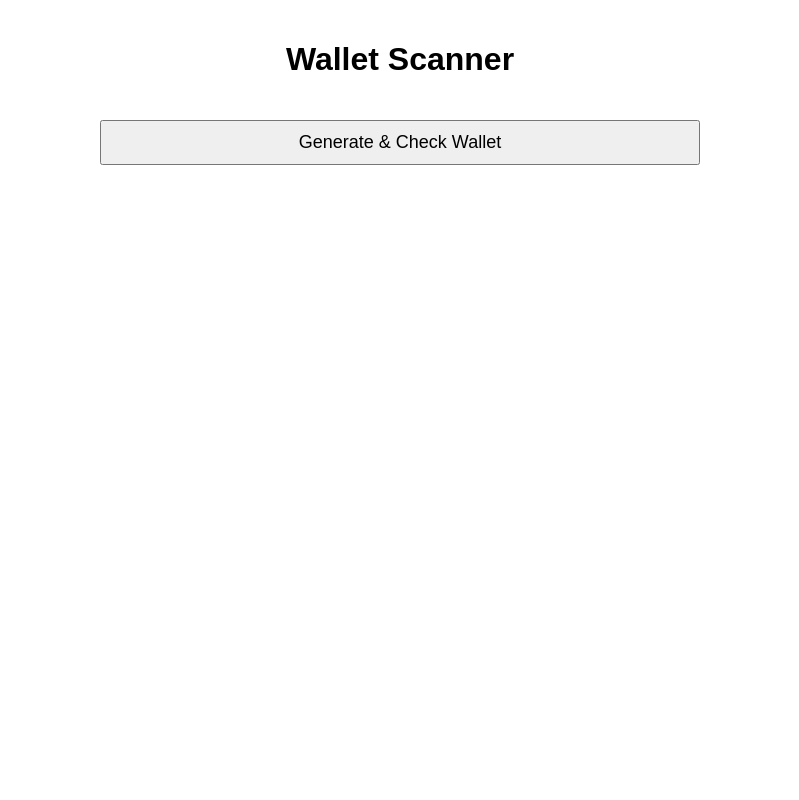
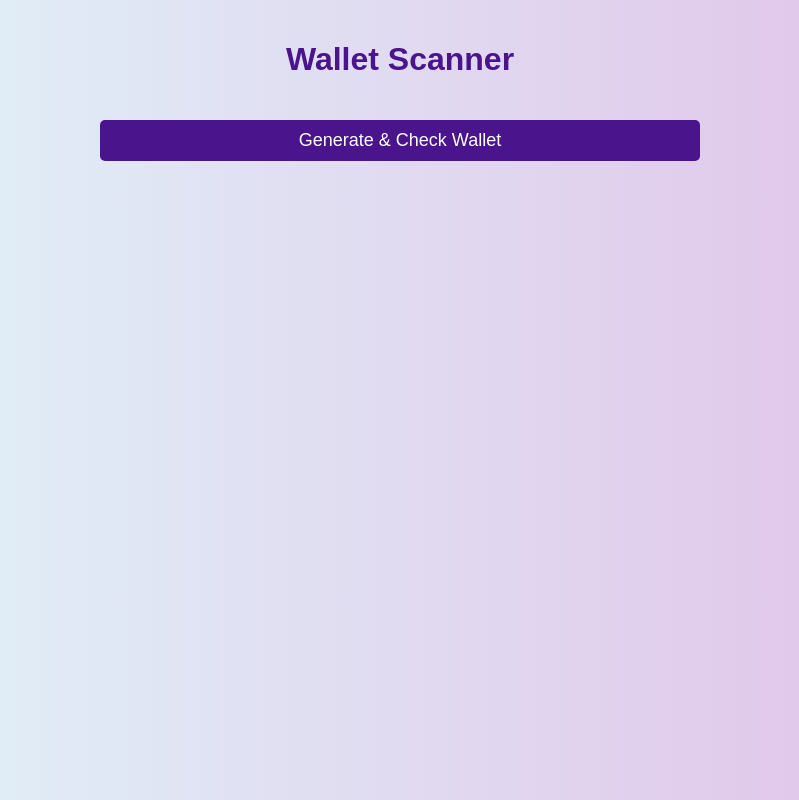
Before and after one commit to aybprtm18/Wallet-generator, a plain HTML site: page index.html in a window 1280 px wide. Shown: the whole page, without its empty margins (240-1039 px from the left). Drawn offline with Linux system fonts and the light colour scheme.

Commit message:
Add files via upload

```diff
--- a/index.html
+++ b/index.html
@@ -1,3 +1,4 @@
+
 <!DOCTYPE html>
 <html lang="en">
 <head>
@@ -7,12 +8,46 @@
   <script src="https://cdn.jsdelivr.net/npm/bitcoinjs-lib@6.1.0"></script>
   <script src="https://cdn.jsdelivr.net/npm/bip39@3.0.4/dist/bip39.browser.min.js"></script>
   <style>
-    body { font-family: sans-serif; padding: 20px; max-width: 600px; margin: auto; }
-    h1 { text-align: center; }
-    button { width: 100%; padding: 10px; margin: 20px 0; font-size: 18px; }
-    .output { word-break: break-word; }
-    .result { border: 1px solid #ddd; padding: 10px; margin: 10px 0; }
-    .balance { color: green; font-weight: bold; }
+    body {
+      font-family: sans-serif;
+      padding: 20px;
+      max-width: 600px;
+      margin: auto;
+      background: linear-gradient(to right, #e0f7fa, #e1bee7);
+      color: #333;
+    }
+    h1 {
+      text-align: center;
+      color: #4a148c;
+    }
+    button {
+      width: 100%;
+      padding: 10px;
+      margin: 20px 0;
+      font-size: 18px;
+      background-color: #4a148c;
+      color: white;
+      border: none;
+      border-radius: 5px;
+      cursor: pointer;
+    }
+    button:hover {
+      background-color: #6a1b9a;
+    }
+    .output {
+      word-break: break-word;
+    }
+    .result {
+      border: 1px solid #ddd;
+      background-color: #f3e5f5;
+      padding: 10px;
+      margin: 10px 0;
+      border-radius: 5px;
+    }
+    .balance {
+      color: green;
+      font-weight: bold;
+    }
   </style>
 </head>
 <body>
```
